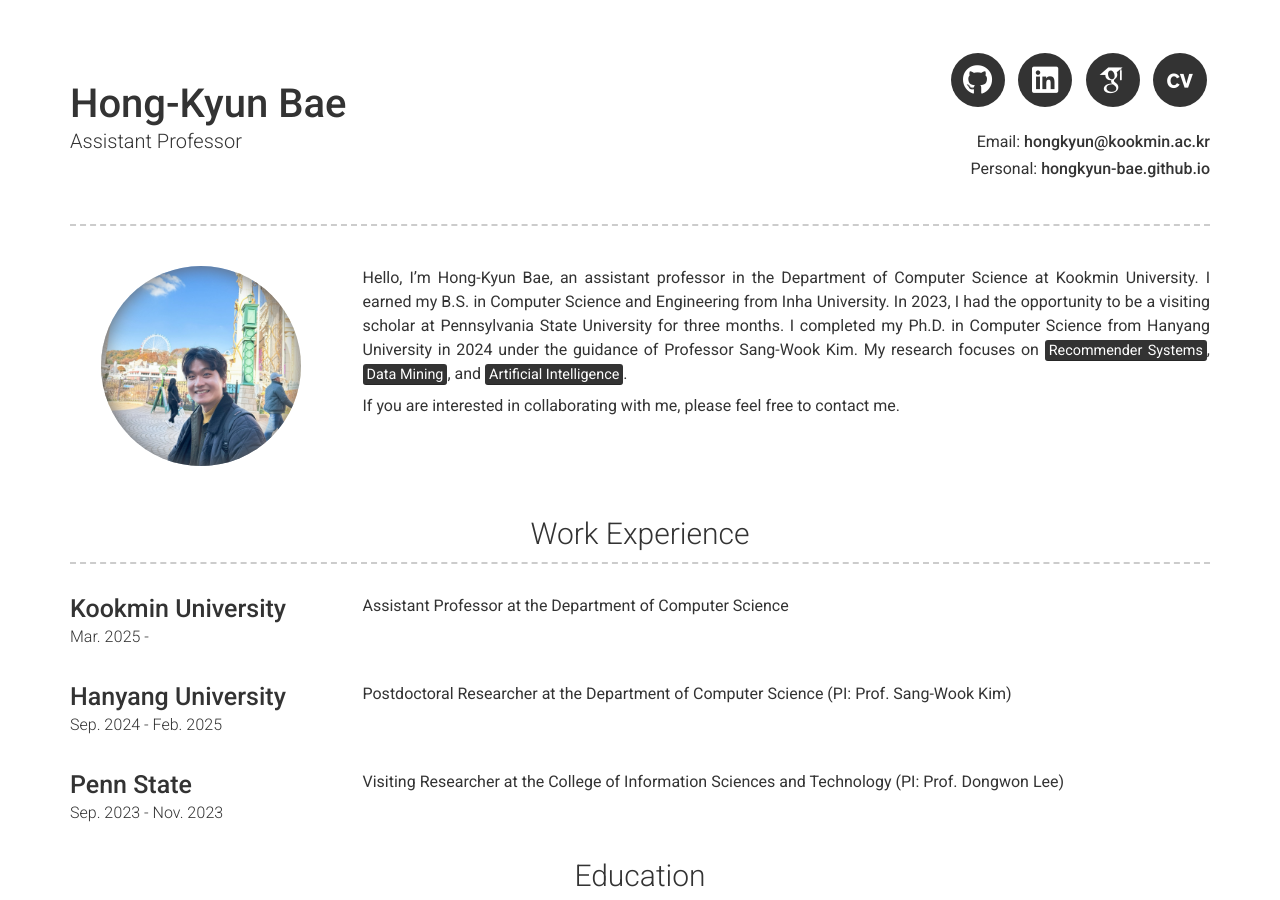
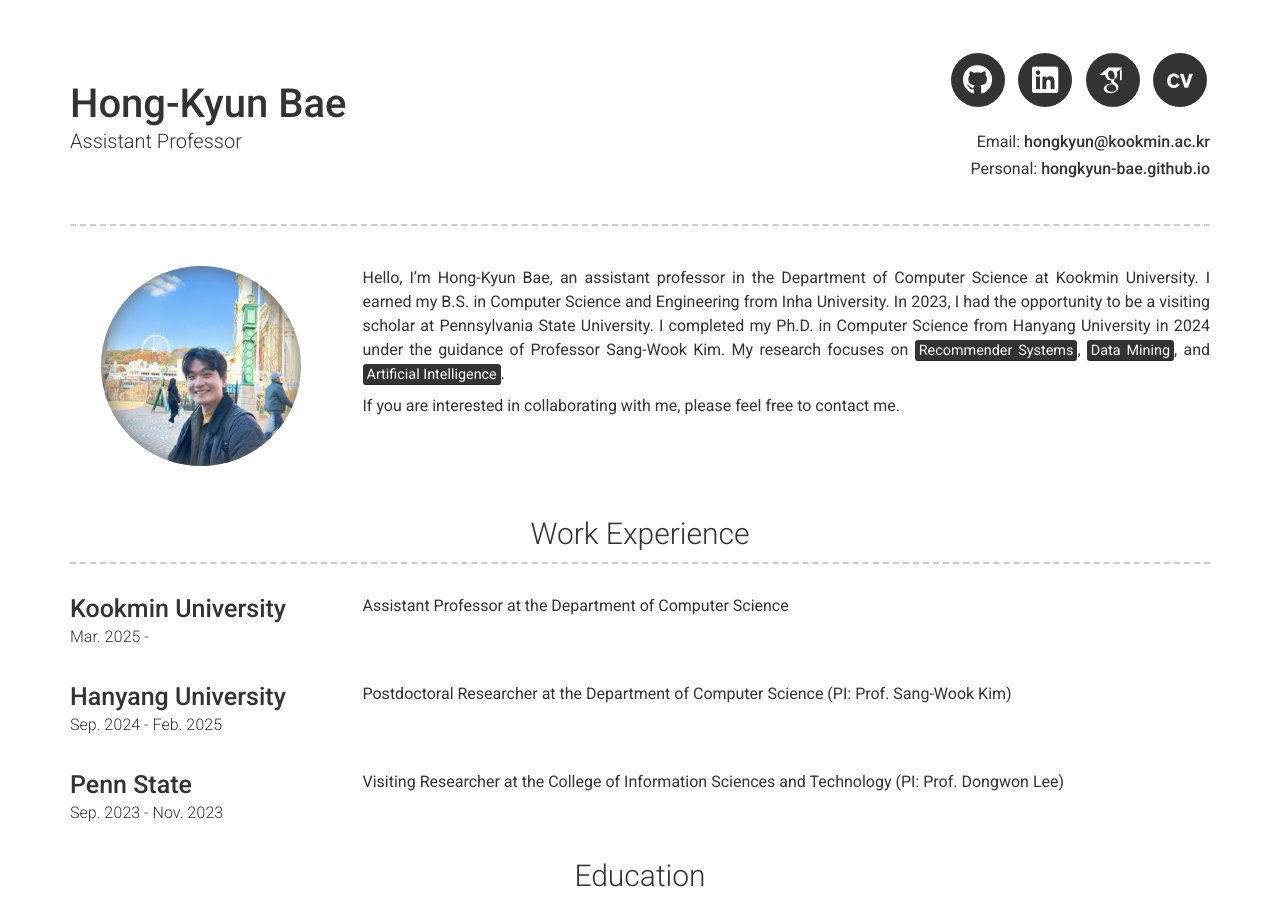
Before and after one commit to hongkyun-bae/hongkyun-bae.github.io, a Jekyll site: the page built from index.md, in a window 1280 px wide and 900 px high. Built offline with Jekyll 4.4.1, drawn with Linux system fonts in a browser that asks for light colours; nearby versions of some CDN libraries; some web fonts are replaced.

Commit message:
Update _config.yml

```diff
--- a/_config.yml
+++ b/_config.yml
@@ -26,7 +26,7 @@ cv_username: hkbae_CV
 # about_title: About Me
 about_profile_image: images/hkbae.JPG
 about_content: | # this will include new lines to allow paragraphs
-  Hello, I'm Hong-Kyun Bae, an assistant professor in the Department of Computer Science at Kookmin University. I earned my B.S. in Computer Science and Engineering from Inha University. In 2023, I had the opportunity to be a visiting scholar at Pennsylvania State University for three months. I completed my Ph.D. in Computer Science from Hanyang University in 2024 under the guidance of Professor Sang-Wook Kim.
+  Hello, I'm Hong-Kyun Bae, an assistant professor in the Department of Computer Science at Kookmin University. I earned my B.S. in Computer Science and Engineering from Inha University. In 2023, I had the opportunity to be a visiting scholar at Pennsylvania State University. I completed my Ph.D. in Computer Science from Hanyang University in 2024 under the guidance of Professor Sang-Wook Kim.
   My research focuses on <mark>Recommender Systems</mark>, <mark>Data Mining</mark>, and <mark>Artificial Intelligence</mark>.
 
   If you are interested in collaborating with me, please feel free to contact me.
```
